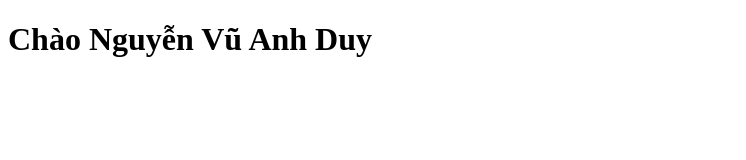
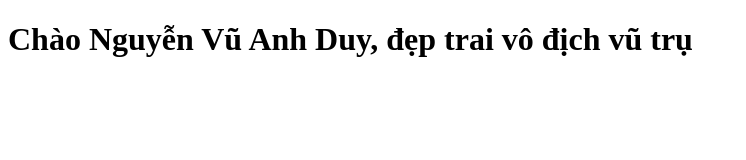
Before and after one commit to duyuitk16/test_git, a plain HTML site: page index.html in a window 1280 px wide. Shown: the whole page, without its empty margins (0-746 px from the left). Drawn offline with Linux system fonts and the light colour scheme.

Commit message:
tu luyet into index.html

```diff
--- a/index.html
+++ b/index.html
@@ -9,7 +9,7 @@
 </head>
 
 <body>
-    <h1>Chào Nguyễn Vũ Anh Duy</h1>
+    <h1>Chào Nguyễn Vũ Anh Duy, đẹp trai vô địch vũ trụ</h1>
 </body>
 
 </html>
```
